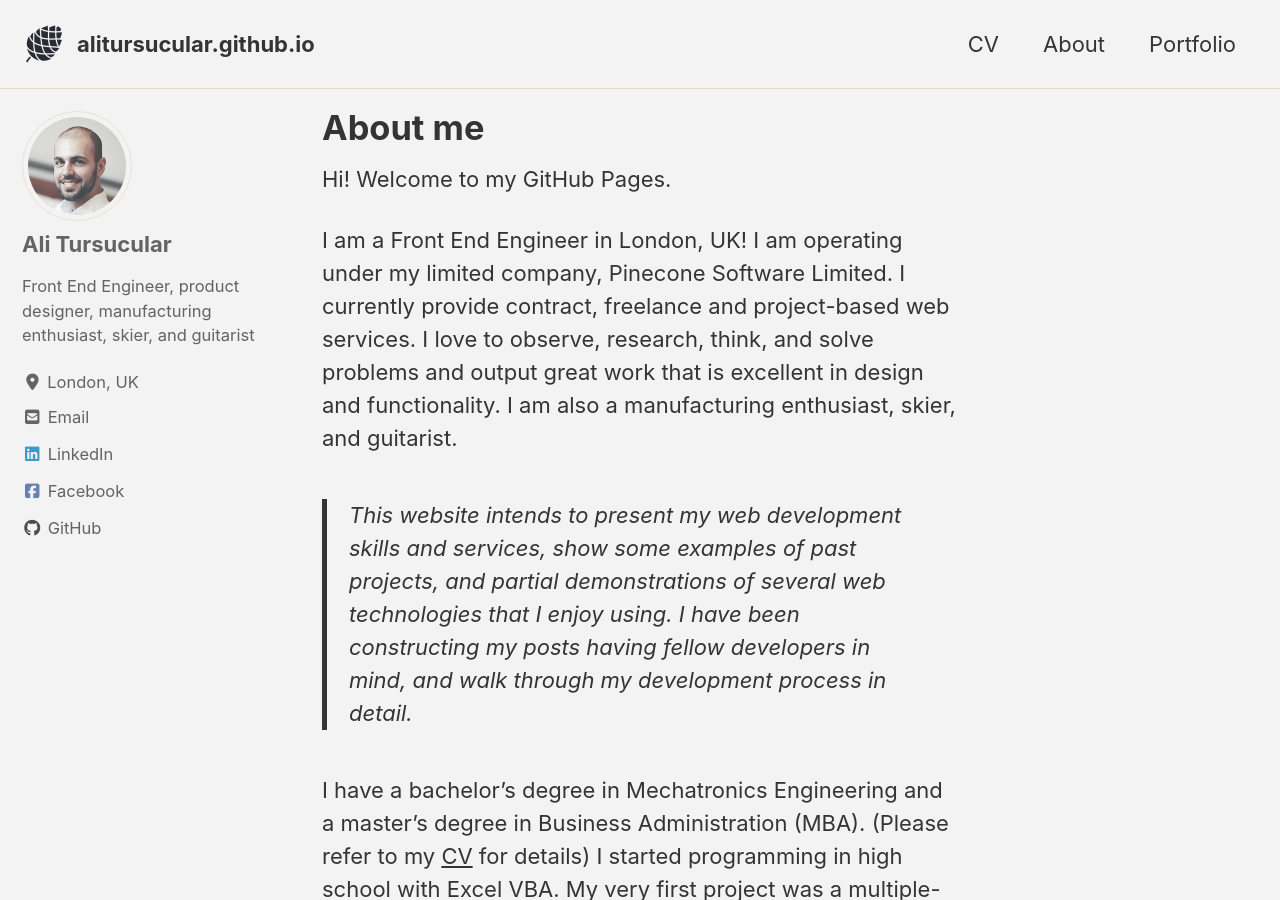
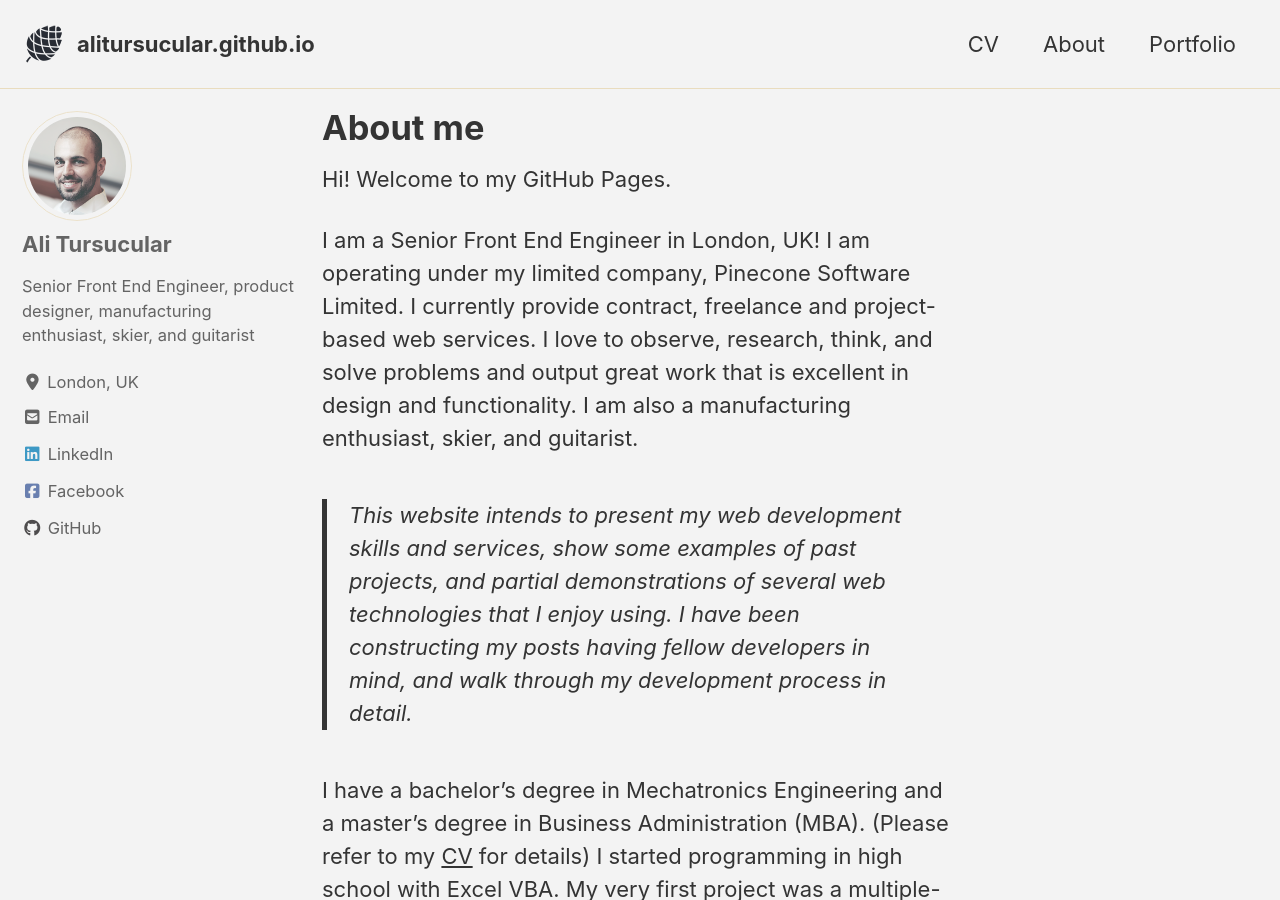
Before and after one commit to alitursucular/alitursucular.github.io, a Jekyll site: the page built from _pages/about.md, in a window 1280 px wide and 900 px high. Built offline with Jekyll 4.4.1, drawn with Linux system fonts in a browser that asks for light colours; cached includes are drawn as plain includes; nearby versions of some CDN libraries.

Commit message:
update title and fix typos

```diff
--- a/_config.yml
+++ b/_config.yml
@@ -20,7 +20,7 @@
 title_separator          : "-"
 subtitle                 : # site tagline that appears below site title in masthead
 name                     : "Ali Turşucular"
-description              : "Welcome to my GitHub Pages! I am a Front End Engineer and a contractor in London, UK" # Both the regular and the og:description
+description              : "Welcome to my GitHub Pages! I am a Senior Front End Engineer and a contractor in London, UK" # Both the regular and the og:description
 url                      : "https://alitursucular.github.io" # the base hostname & protocol for your site e.g. "https://mmistakes.github.io"
 baseurl                  : # the subpath of your site, e.g. "/blog"
 repository               : "alitursucular/alitursucular.github.io" # GitHub username/repo-name e.g. "mmistakes/minimal-mistakes"
@@ -95,7 +95,7 @@
 author:
   name             : "Ali Tursucular"
   avatar           : "/assets/images/alitursucular-avatar.png" # path of avatar image, e.g. "/assets/images/bio-photo.jpg"
-  bio              : "Front End Engineer, product designer, manufacturing enthusiast, skier, and guitarist"
+  bio              : "Senior Front End Engineer, product designer, manufacturing enthusiast, skier, and guitarist"
   location         : "London, UK"
   email            :
   links:
--- a/_pages/about.md
+++ b/_pages/about.md
@@ -6,7 +6,7 @@
 
 Hi! Welcome to my GitHub Pages.
 
-I am a Front End Engineer in London, UK! I am operating under my limited company, Pinecone Software Limited. I currently provide contract, freelance and project-based web services. I love to observe, research, think, and solve problems and output great work that is
+I am a Senior Front End Engineer in London, UK! I am operating under my limited company, Pinecone Software Limited. I currently provide contract, freelance and project-based web services. I love to observe, research, think, and solve problems and output great work that is
 excellent in design and functionality. I am also a manufacturing enthusiast, skier, and guitarist.
 
 > This website intends to present my web development skills and services, show some examples of past projects, and partial demonstrations of several web technologies that I enjoy using. I have been constructing my posts having fellow developers in mind, and walk through my development process in detail.
```
Also changed, not shown: README.md.
